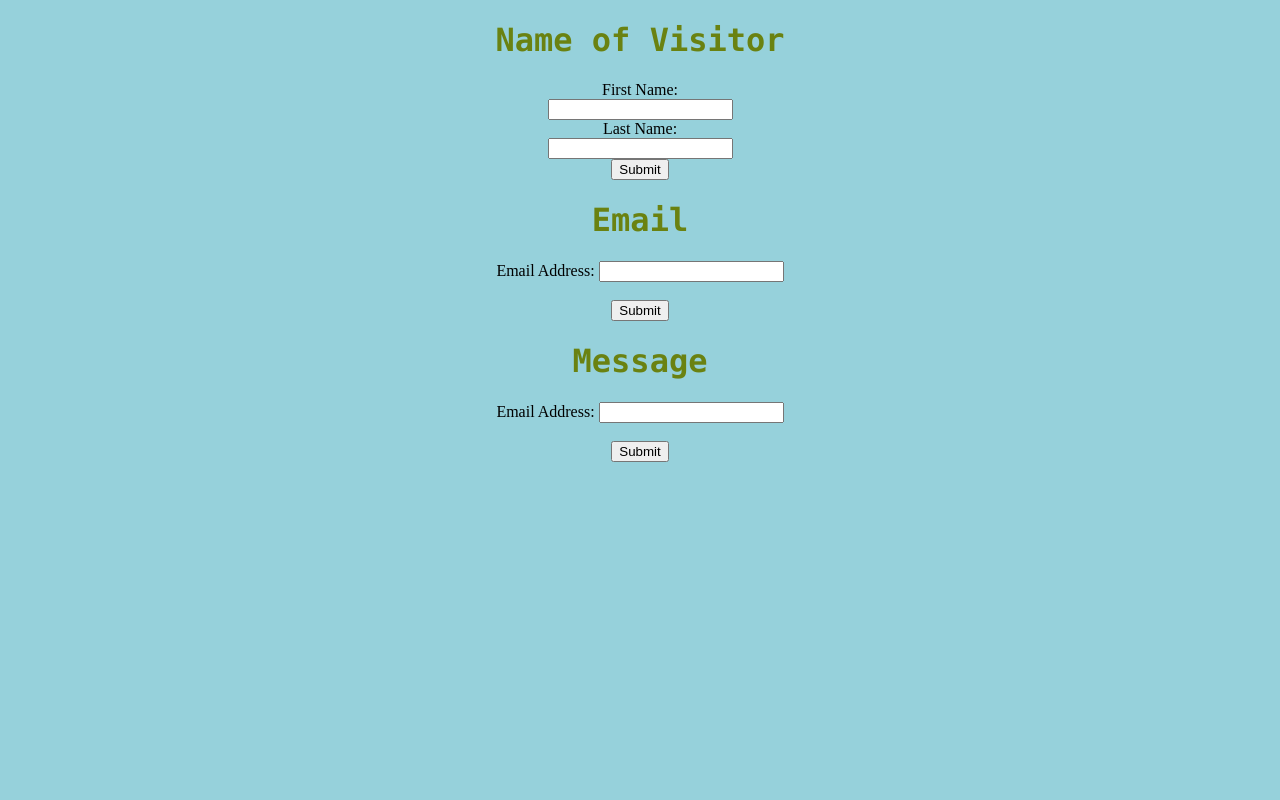
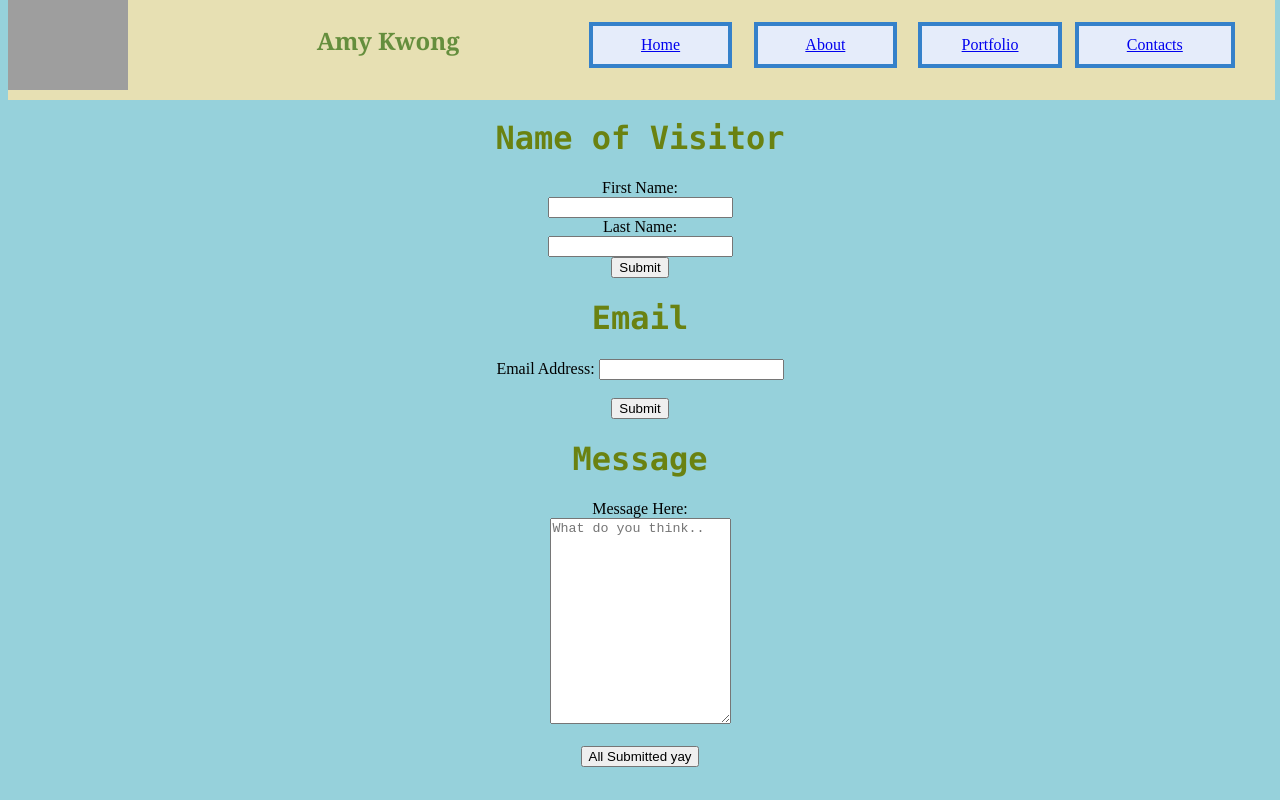
Before and after one commit to Assignment-Block-8-9/PersonalWebsite, a plain HTML site: page contact.html in a window 1280 px wide. Drawn offline with Linux system fonts and the light colour scheme; grey boxes are pictures that could not be loaded.

```diff
--- a/contact.html
+++ b/contact.html
@@ -10,9 +10,51 @@
 
 <body>
 
+    <header>
+        <nav class="sticky-nav">
+
+           <img style="height: 90px" class="redpik"
+           src="https://oyster.ignimgs.com/mediawiki/apis.ign.com/pikmin-3/1/1b/Pikminology-evolving-pikmin.jpg?width=325">
+
+
+
+
+
+           <h3>Amy Kwong</h3>
+
+           <div class="homel">
+               <a href="./index.html">Home</a>
+           </div>
+
+           <div class="aboutl">
+             <a href="./about-me.html">About</a>
+           </div>
+
+           <div class="portl">
+              <a href="./portfolio.html">Portfolio</a>
+           </div>
+
+
+           <div class="conl">
+            <a href="./contact.html">Contacts</a>
+         </div>
+
+
+
+       </nav>
+   </header>
+
+<br>
+<br>
+
+    <!--All the submit form button will take you to the home pg of the personal website-->
+
     <div class="contactinfo">
+        <br>
+        <br>
+        <br>
         <h1>Name of Visitor</h1>
-        <form>
+        <form action="./index.html">
              <label for="first name">First Name:</label><br />
             <input type="text" name="firstname"/><br />
 
@@ -20,7 +62,7 @@
             <input type="text" name="lastname"/><br />
 
             <input  type="submit"/>
-            <!-- this submit button will no take you to another html page-->
+
 
         </form>
 
@@ -36,7 +78,7 @@
             <input type="submit">
         </form>
 
-        <!--this submit form will take you to the home pg of the personal website-->
+
 
        </form>
 
@@ -48,9 +90,12 @@
         <h1> Message</h1>
 
        <form action="./index.html">
-            <label for="email">Email Address:</label>
-            <input type="url" id="email" name="email"><br><br>
-            <input type="submit">
+            <label for="Message">Message Here:</label><br>
+            <textarea id="subject"
+                      name="subject"
+                      placeholder="What do you think.."
+                      style="height:200px"></textarea><br><br>
+            <input type="submit" value="All Submitted yay">
         </form>
 
         <!--this submit form will take you to the home pg of the personal website-->
```
